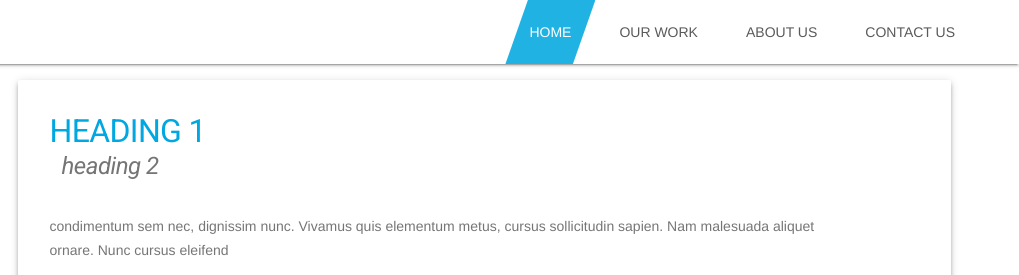
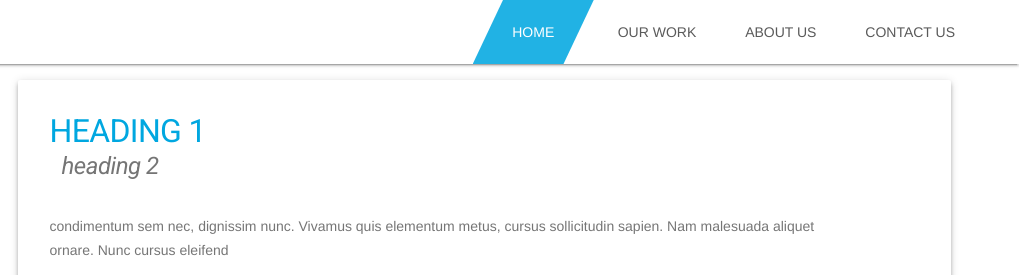
Before and after one commit to suzmas/Gulp, a website: page app/index.html in a window 1280 px wide. Shown: the top 275 px of the page, 261-1280 px from the left. Drawn offline with nearby package versions, Linux system fonts and the light colour scheme.

Commit message:
Make things beeeeeeautiful

```diff
--- a/app/scss/styles.scss
+++ b/app/scss/styles.scss
@@ -17,9 +17,10 @@ a:hover {
   text-align: center;
   -webkit-clip-path: polygon(25% 0%, 100% 0%, 75% 100%, 0% 100%);
   clip-path: polygon(25% 0%, 100% 0%, 75% 100%, 0% 100%);
+  min-width: 121px;
 
   a.active-link {
-    color: white;
+    color: white !important;
     background-color: rgb(0, 167, 224);
   }
 }
```
Also changed, not shown: app/css/main.css, app/css/styles.css.
